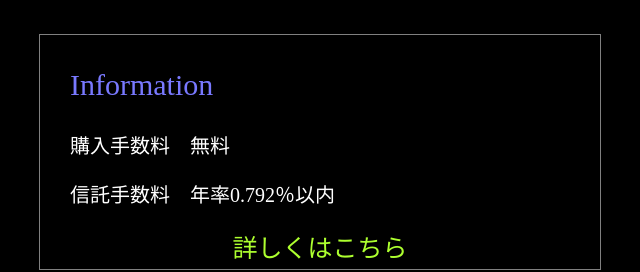
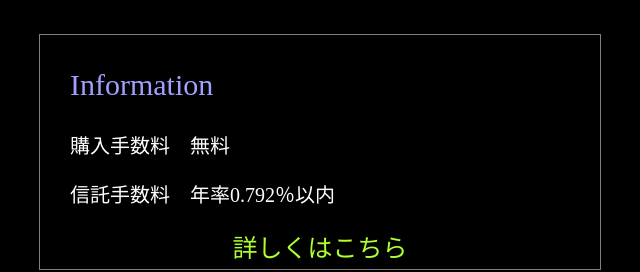
Before and after one commit to Googol00/io, a plain HTML site: page index.html in a window 1280 px wide. Shown: the part 2365-2637 px from the top of the page, 320-960 px from the left. Drawn offline with Linux system fonts and the light colour scheme.

Commit message:
Update stylesheet.css

```diff
--- a/stylesheet.css
+++ b/stylesheet.css
@@ -149,7 +149,7 @@ a {
   line-height: 30px;
   font-size: 30px;
   font-weight: normal;
-  color: rgb(121, 121, 255);
+  color: rgb(160, 160, 255);
 }
 .info-text p {
   font-size: 20px;
```
